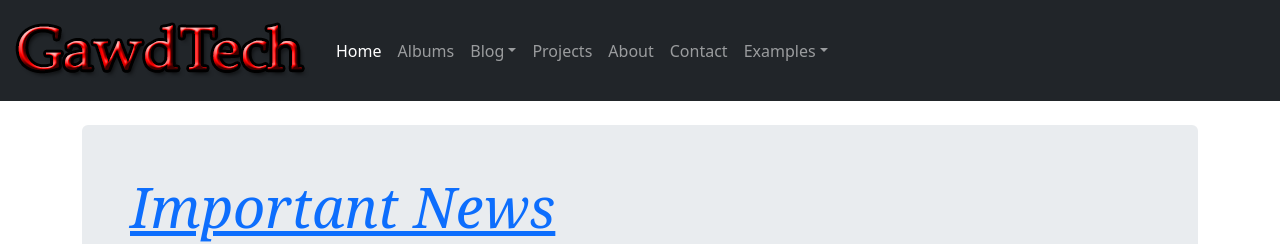
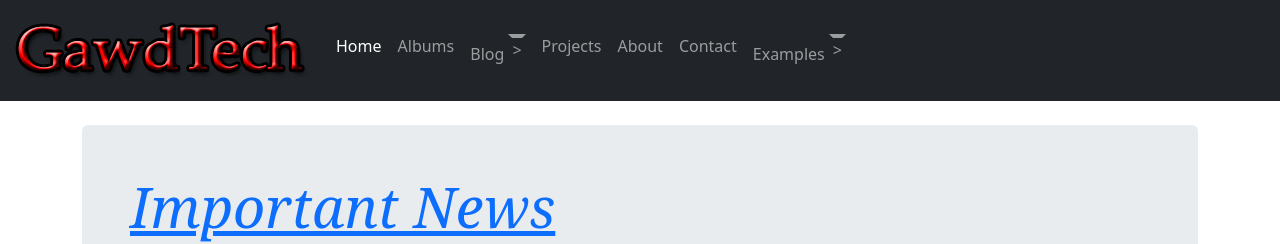
Before and after one commit to CoolV1994/Template-Bootstrap-5, a Jekyll site: the page built from index.html, in a window 1280 px wide. Shown: the top 244 px of the page. Built offline with Jekyll 4.4.1, drawn with Linux system fonts in a browser that asks for light colours; the list of posts is cut into pages by our own code.

Commit message:
Update style.css

```diff
--- a/assets/css/style.css
+++ b/assets/css/style.css
@@ -79,3 +79,8 @@
 .dropdown-menu > li:hover > .dropdown-submenu {
 	display: block;
 }
+.nav-link .dropdown-toggle  {
+}
+.nav-link.dropdown-toggle::after {
+	content: " >";
+}
```
